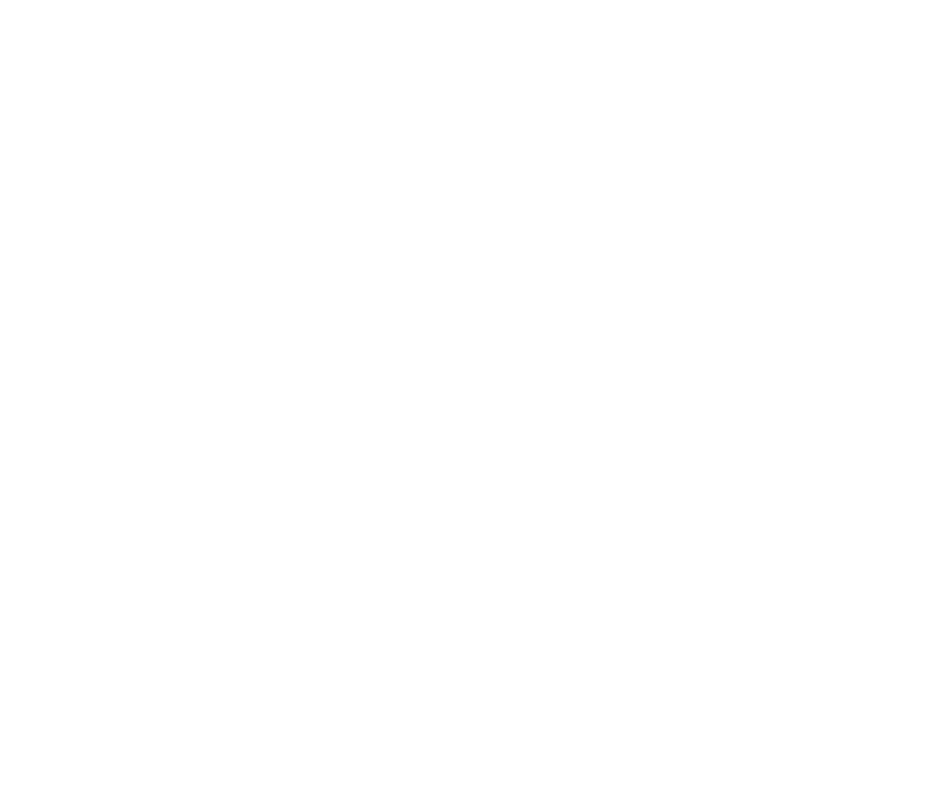
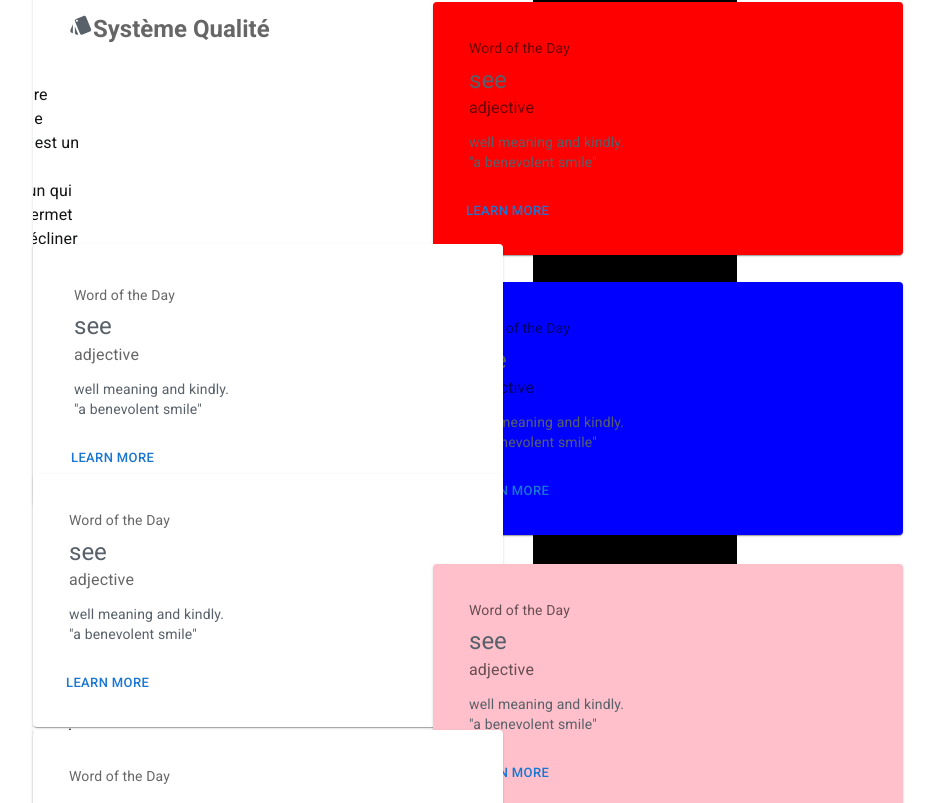
Before and after one commit to abdulrahman-kamara/optima-site, a React (Create React App) app: page /activities in a window 1280 px wide. Shown: the part 337-1140 px from the top of the page, without its empty margins (255-1190 px from the left). Before the commit the page ends 800 px from the top, so only its background shows below. Built offline with nearby package versions, Linux system fonts and the light colour scheme.

Commit message:
first commit

```diff
--- a/src/App.css
+++ b/src/App.css
@@ -1,3 +1,28 @@
+:root {
+  --comet-text: #586069;
+  --comet-black: #24292e;
+  --comet-light-black: #c8c8c8;
+  --comet-light: #f7fafb;
+  --comet-white: #ffffff;
+  --comet-white-secondary: #fcfdfd;
+  --comet-primary: #604888;
+  --comet-primary-dark: #4e3a6f;
+  --comet-success: #01c461;
+  --comet-red: #e65d5e;
+  --comet-yellow: #fdaf13;
+  --comet-danger: #f21905;
+  --comet-danger-dark: #b30f00;
+  --comet-dark-blue: #151b26;
+  --comet-blue: #4869ee;
+  --comet-linear-secondary: linear-gradient(135deg, #6e8efb, #a777e3);
+  --comet-shadow-small: 0 1px 0 rgb(27 31 35 / 4%) !important;
+  --comet-shadow-medium: 0 3px 6px rgb(149 157 165 / 15%) !important;
+  --comet-border: 1px solid #e1e4e8;
+  --comet-hover-color: #4869ee !important
+      /*rgba(0, 0, 0, 0.08)*/
+  ;
+  --comet-input-placeholder: #cbd1dc;
+}
 .App {
   text-align: center;
 }
--- a/src/App.js
+++ b/src/App.js
@@ -1,6 +1,6 @@
 import "./App.css";
 import { Route, Routes, BrowserRouter } from "react-router-dom";
-import ButtonAppBar from "./components/Nav";
+import ButtonAppBar from "./components/Nav/Nav";
 import Accueil from "./pages/Accueil";
 import Activities from "./pages/Activities";
 import Carrières from "./pages/Carrières";
--- a/src/components/Nav.css
+++ b/src/components/Nav/Nav.css
@@ -14,6 +14,7 @@
   --comet-danger-dark: #b30f00;
   --comet-dark-blue: #151b26;
   --comet-blue: #4869ee;
+  --comet-black: #0000;
   --comet-linear-secondary: linear-gradient(135deg, #6e8efb, #a777e3);
   --comet-shadow-small: 0 1px 0 rgb(27 31 35 / 4%) !important;
   --comet-shadow-medium: 0 3px 6px rgb(149 157 165 / 15%) !important;
@@ -101,7 +102,7 @@
 }
 .hero {
   text-align: center;
-  margin-top: 15%;
+
 }
 .hero h1 {
   text-align: center;
--- a/src/pages/Accueil.js
+++ b/src/pages/Accueil.js
@@ -1,19 +1,29 @@
+import { JoinFullSharp } from "@mui/icons-material";
 import React from "react";
-
+import image from "../components/Background/backgroundImage.webp";
+import  './pages.css'
 function Accueil() {
   return (
-    <section className="hero">
+    <>
+    <section style={{ backgroundImage: `URL(${image})`,
+          backgroundRepeat:"no-repeat",
+          backgroundPosition:"center",
+          backgroundSize:"cover",
+          height:"621px",}}>
+
       <div
         className="hero-title"
         style={{
-          display: "block",
+          display: "flex",
+          flexDirection:"column",
           fontSize: "24px",
           fontweight: "bold",
           textAlign: "center",
-          marginBottom: "20px",
+
         }}
       >
-        <h2>Offre Accompagnement Qualité :</h2>
+        <div>
+          <h2 style={{paddingTop:"20px", paddingBottom:"20px"}}>Offre Accompagnement Qualité :</h2>
         <a href="https://github.com/">
           {" "}
           Profiter de l'expérience de notre pôle auditeur !
@@ -36,11 +46,14 @@
           Contactez nous ! Nous vous aiderons à définir vos besoins
           04.42.50.96.90 / contact@cercleoptima.com
         </a>
+        </div>
+
       </div>
+      </section>
       <main>
         <p>This is main</p>
       </main>
-    </section>
+</>
   );
 }
 
--- a/src/pages/Activities.js
+++ b/src/pages/Activities.js
@@ -1,9 +1,219 @@
+import { Button, Card, CardActions, CardContent, List, ListItem, ListItemText, Typography } from "@mui/material";
 import React from "react";
+import "./pages.css"
+import StyleIcon from '@mui/icons-material/Style';
+import AdjustIcon from '@mui/icons-material/Adjust';
 
 function Activities() {
   return (
-    <section className="hero">
-      <h1>Welcome to Act</h1>
+    <section className="activite-contaier">
+      <span style={{paddingLeft:"100px"}}>
+        <span style={{letterSpacing:"0.05em"}}>Nos différentes Activités !</span>
+
+
+        </span>
+      <div className="main-container">
+      <Card sx={{
+         Height: 100,
+         width:500,
+         position:"absolute",
+         padding:"10px",
+         marginTop:"15px",
+         overflow:"hidden"
+
+
+    }}>
+      <CardContent >
+        <Typography variant="h5" style={{padding:"10px", paddingRight:"5px", fontWeight:"bolder"}} color="text.secondary" gutterBottom>
+         <StyleIcon  />
+          Système Qualité
+        </Typography>
+       <List >
+        <ListItem >
+
+          <ListItemText> <AdjustIcon fontSize="10px" style={{marginRight:"10px"}}/>Notre système qualité est un tronc commun qui nous permet de le décliner pour les différentes activités réglementées.
+</ListItemText>
+<ListItemText> <AdjustIcon fontSize="10px" style={{marginRight:"10px"}}/>Notre système qualité est un tronc commun qui nous permet de le décliner pour les différentes activités réglementées.
+</ListItemText>
+<ListItemText> <AdjustIcon fontSize="10px" style={{marginRight:"10px"}}/>Notre système qualité est un tronc commun qui nous permet de le décliner pour les différentes activités réglementées.
+</ListItemText>
+<ListItemText> <AdjustIcon fontSize="10px" style={{marginRight:"10px"}}/>Notre système qualité est un tronc commun qui nous permet de le décliner pour les différentes activités réglementées.
+</ListItemText>
+
+        </ListItem>
+       </List>
+      </CardContent>
+
+    </Card>
+    <Card sx={{
+         minWidth: 470,
+         position:"absolute",
+         backgroundColor:"red",
+         marginLeft:"400px",
+         padding:"20px",
+         marginTop:"40px",
+         overflow:"hidden"
+
+    }}>
+      <CardContent>
+        <Typography sx={{ fontSize: 14 }} color="text.secondary" gutterBottom>
+          Word of the Day
+        </Typography>
+        <Typography variant="h5" component="div">
+          see
+        </Typography>
+        <Typography sx={{ mb: 1.5 }} color="text.secondary">
+          adjective
+        </Typography>
+        <Typography variant="body2">
+          well meaning and kindly.
+          <br />
+          {'"a benevolent smile"'}
+        </Typography>
+      </CardContent>
+      <CardActions>
+        <Button size="small">Learn More</Button>
+      </CardActions>
+    </Card>
+    <Card sx={{
+         minWidth: 470,
+         position:"absolute",
+         marginLeft:"400px",
+         backgroundColor:"blue",
+         padding:"20px",
+         marginTop:"25%",
+         overflow:"hidden"
+    }}>
+      <CardContent>
+        <Typography sx={{ fontSize: 14 }} color="text.secondary" gutterBottom>
+          Word of the Day
+        </Typography>
+        <Typography variant="h5" component="div">
+          see
+        </Typography>
+        <Typography sx={{ mb: 1.5 }} color="text.secondary">
+          adjective
+        </Typography>
+        <Typography variant="body2">
+          well meaning and kindly.
+          <br />
+          {'"a benevolent smile"'}
+        </Typography>
+      </CardContent>
+      <CardActions>
+        <Button size="small">Learn More</Button>
+      </CardActions>
+    </Card>
+    <Card sx={{
+         minWidth: 470,
+         position:"absolute",
+         overflow:"hidden",
+         padding:"25px",
+         marginTop:"22%",
+    }}>
+      <CardContent>
+        <Typography sx={{ fontSize: 14 }} color="text.secondary" gutterBottom>
+          Word of the Day
+        </Typography>
+        <Typography variant="h5" component="div">
+          see
+        </Typography>
+        <Typography sx={{ mb: 1.5 }} color="text.secondary">
+          adjective
+        </Typography>
+        <Typography variant="body2">
+          well meaning and kindly.
+          <br />
+          {'"a benevolent smile"'}
+        </Typography>
+      </CardContent>
+      <CardActions>
+        <Button size="small">Learn More</Button>
+      </CardActions>
+    </Card>
+    <Card sx={{
+         minWidth: 470,
+         position:"absolute",
+         padding:"20px",
+         marginTop:"40%",
+         overflow:"hidden"
+    }}>
+      <CardContent>
+        <Typography sx={{ fontSize: 14 }} color="text.secondary" gutterBottom>
+          Word of the Day
+        </Typography>
+        <Typography variant="h5" component="div">
+          see
+        </Typography>
+        <Typography sx={{ mb: 1.5 }} color="text.secondary">
+          adjective
+        </Typography>
+        <Typography variant="body2">
+          well meaning and kindly.
+          <br />
+          {'"a benevolent smile"'}
+        </Typography>
+      </CardContent>
+      <CardActions>
+        <Button size="small">Learn More</Button>
+      </CardActions>
+    </Card>
+    <Card sx={{
+         minWidth: 470,
+         position:"absolute",
+         backgroundColor:"pink",
+         marginLeft:"400px",
+         overflow:"hidden",
+         padding:"20px",
+         marginTop:"47%",
+    }}>
+      <CardContent>
+        <Typography sx={{ fontSize: 14 }} color="text.secondary" gutterBottom>
+          Word of the Day
+        </Typography>
+        <Typography variant="h5" component="div">
+          see
+        </Typography>
+        <Typography sx={{ mb: 1.5 }} color="text.secondary">
+          adjective
+        </Typography>
+        <Typography variant="body2">
+          well meaning and kindly.
+          <br />
+          {'"a benevolent smile"'}
+        </Typography>
+      </CardContent>
+      <CardActions>
+        <Button size="small">Learn More</Button>
+      </CardActions>
+    </Card>
+    <Card sx={{
+         minWidth: 470,
+         position:"absolute",
+         padding:"20px",
+         marginTop:"60%",
+    }}>
+      <CardContent>
+        <Typography sx={{ fontSize: 14 }} color="text.secondary" gutterBottom>
+          Word of the Day
+        </Typography>
+        <Typography variant="h5" component="div">
+          see
+        </Typography>
+        <Typography sx={{ mb: 1.5 }} color="text.secondary">
+          adjective
+        </Typography>
+        <Typography variant="body2">
+          well meaning and kindly.
+          <br />
+          {'"a benevolent smile"'}
+        </Typography>
+      </CardContent>
+      <CardActions>
+        <Button size="small">Learn More</Button>
+      </CardActions>
+    </Card>
+      </div>
     </section>
   );
 }
--- /dev/null
+++ b/src/pages/pages.css
@@ -0,0 +1,34 @@
+.activite-contaier{
+    display: flex;
+    flex-direction: column;
+    justify-content: center;
+    align-items: center;
+    padding-top:100px ;
+}
+ .heading{
+
+}
+
+span{
+    display: block;
+    justify-content: center;
+    padding-right: 500px;
+     color:rgb(18, 19, 19);
+     font-size: 24px;
+     font-weight: bolder;
+}
+.main-container{
+   display: flex;
+   flex-direction: column;
+   margin-top: 20px;
+    background-color: black;
+    height: 160vh;
+    width: 55%;
+
+}
+ul li{
+    display: flex;
+    flex-direction: column;
+    justify-content: center;
+    align-items: center;
+}
```
Also changed, not shown: src/components/Background/BackgroundImage.js (added, +20 -0 lines), src/pages/Nore-reseau/Adherent.js (+88 -74 lines), public/images/11062b_a1249d14a20546c986dfbaa31909c015f000.webp (added), src/components/Background/backgroundImage.webp (added), src/components/Nav/Nav.js (renamed from src/components/Nav.js).
